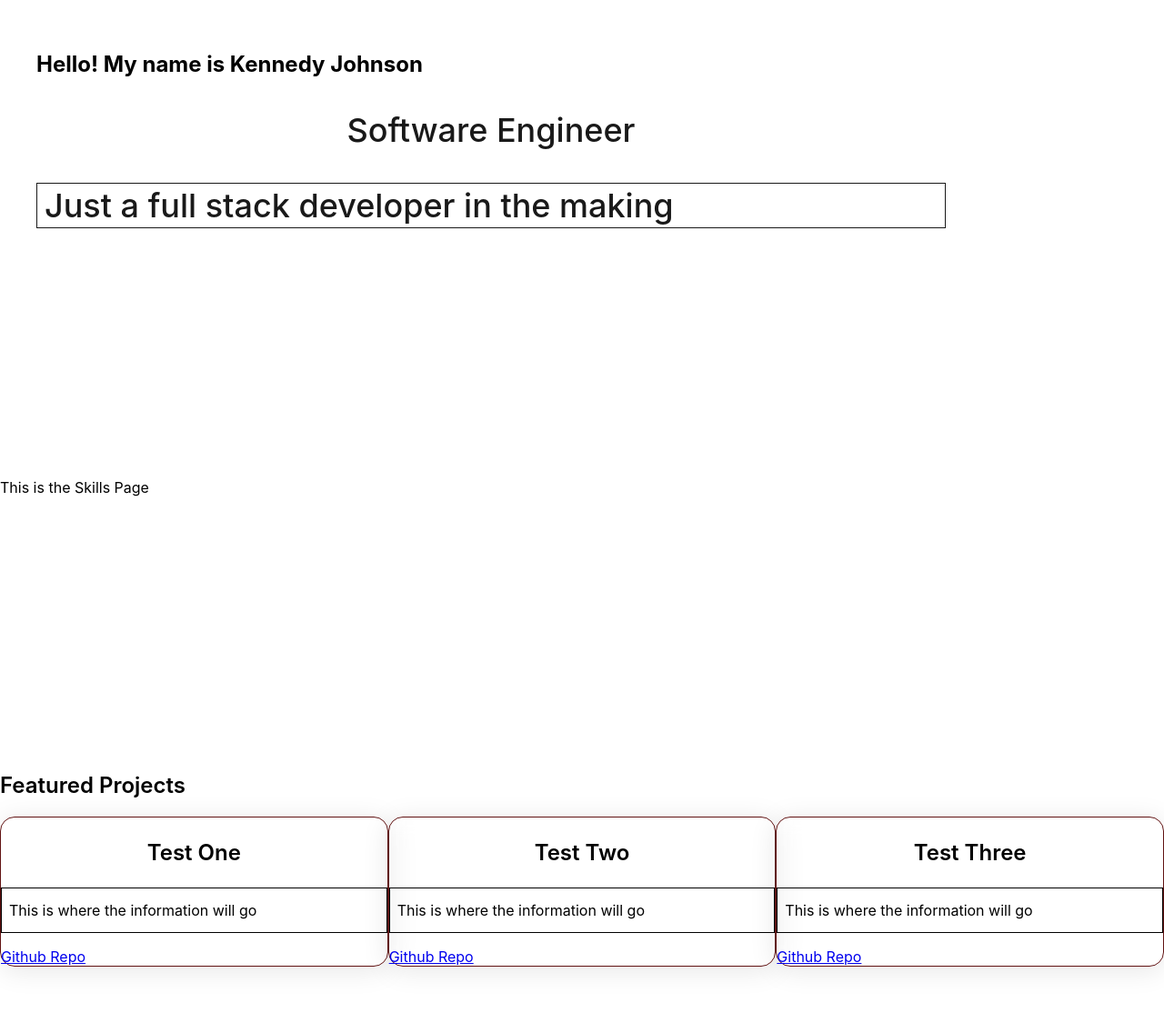
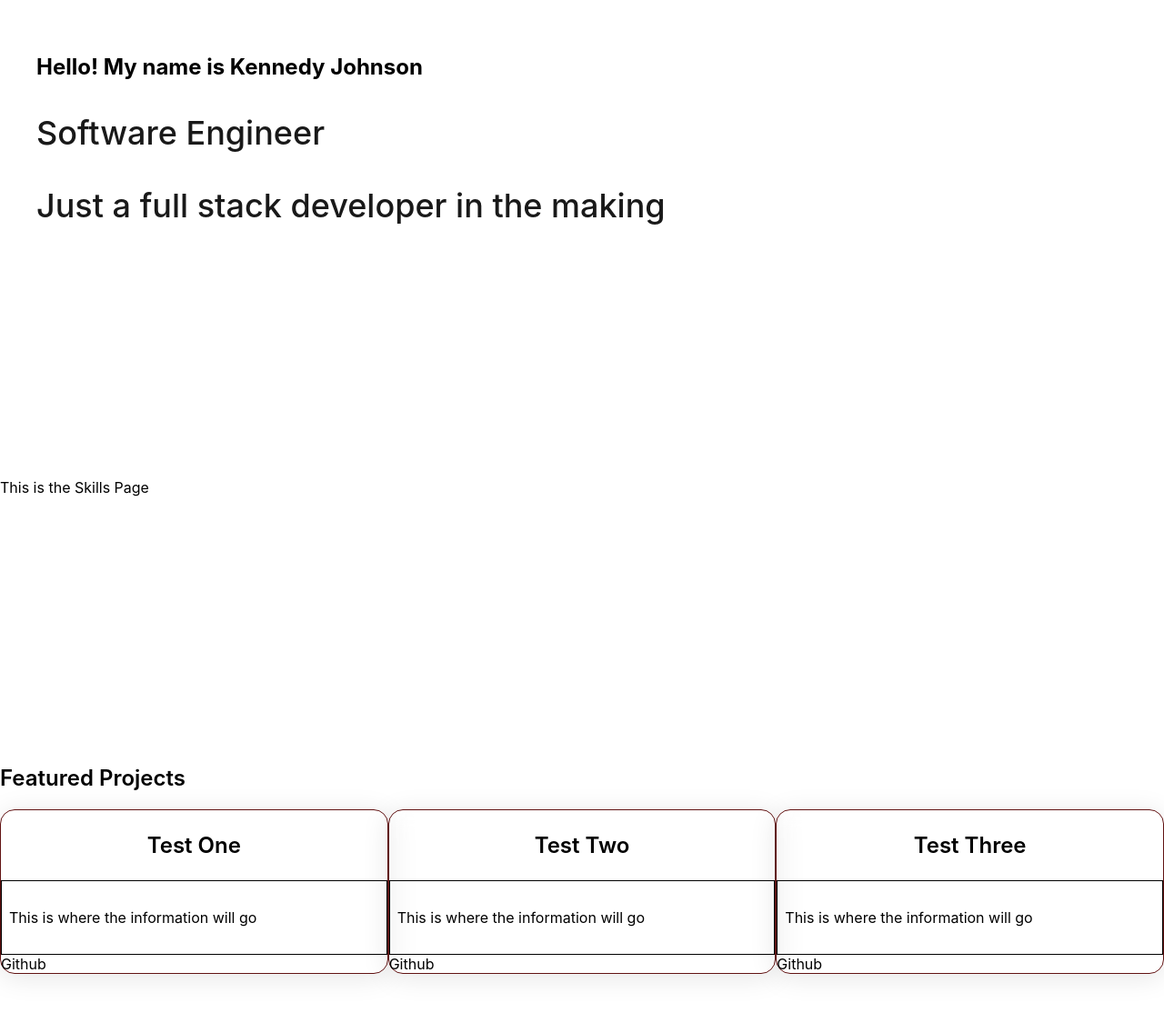
Before and after one commit to kenn-john320/kenn-john320.github.io, a React (Create React App) app: page / in a window 1280 px wide. Shown: the part 202-1316 px from the top of the page at 91% size. Built offline with nearby package versions, Linux system fonts and the light colour scheme.

Commit message:
Fixing classnames for files

```diff
--- a/src/components/Cards/ProjectCard/ProjectCard.module.scss
+++ b/src/components/Cards/ProjectCard/ProjectCard.module.scss
@@ -9,19 +9,19 @@
     border: 1px solid rgba(98, 19, 19, 1);
 }
 
-h3 {
+.cardTitle {
     font-size: clamp(1.25rem, 3vw, 1.5rem);
     text-align: center;
     font-weight: 600;
 }
 
-p {
+.description {
     border: 1px solid black;
     padding: .5rem;
     line-height: 2rem;
 }
 
-a {
+.links {
     // color: ${theme.colors.accent};
     // font-size: clamp(1rem, 2vw, 1.2rem);
     // transition: all ${theme.transitions.default};
--- a/src/components/Cards/ProjectCard/ProjectCard.tsx
+++ b/src/components/Cards/ProjectCard/ProjectCard.tsx
@@ -10,27 +10,23 @@
 }
 
 
-
-
 const ProjectCard: React.FC<IProps> = ({
     title,
     action
 }) => {
     return (
         <div className={`${styles.card}`}>
-            <h3>
+            <h3 className={`${styles.cardTitle}`}>
                 {title}
             </h3>
-            <div>
+            <div className={`${styles.description}`}>
                 <p>
                     This is where the information will go
                 </p>
             </div>
-            <a
-                href='example.com'
-                >
-                    Github Repo
-            </a>
+            <div className={`${styles.links}`}>
+                Github
+            </div>
         </div>
     )
 }
```
